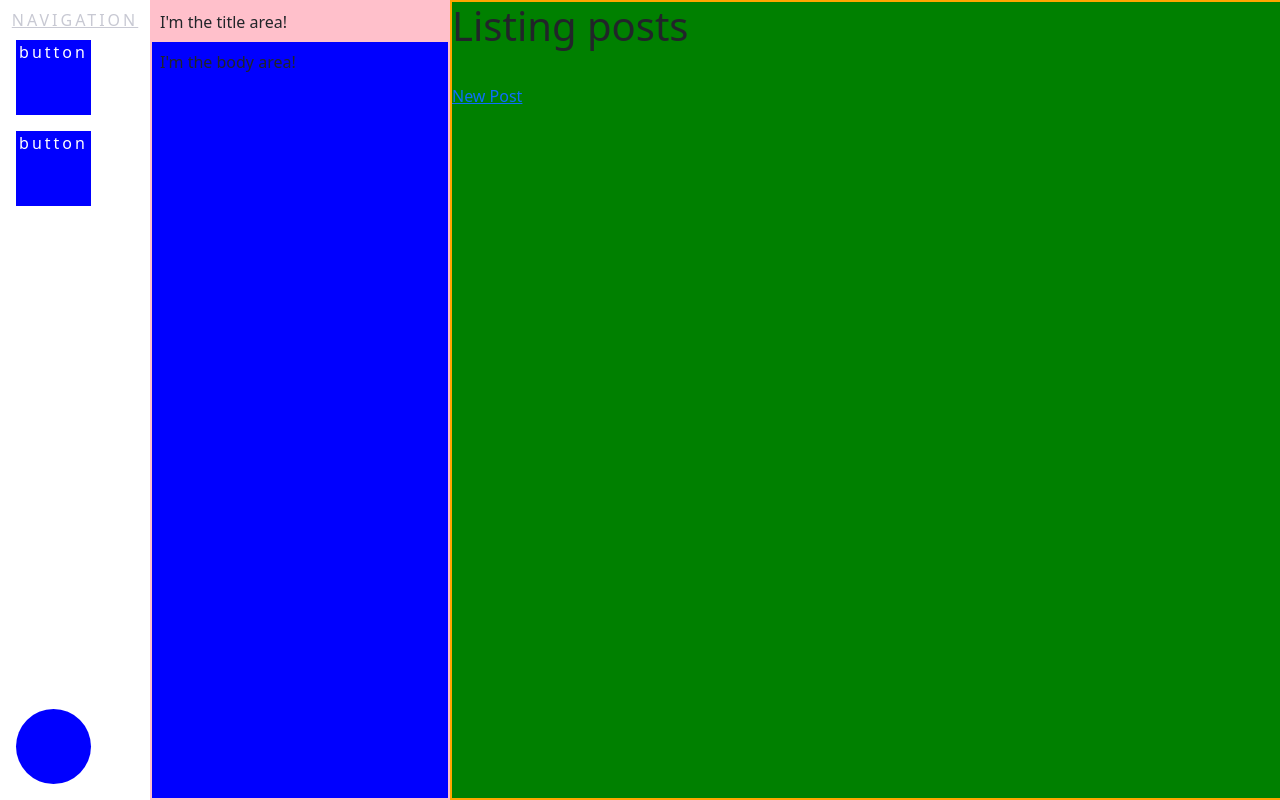
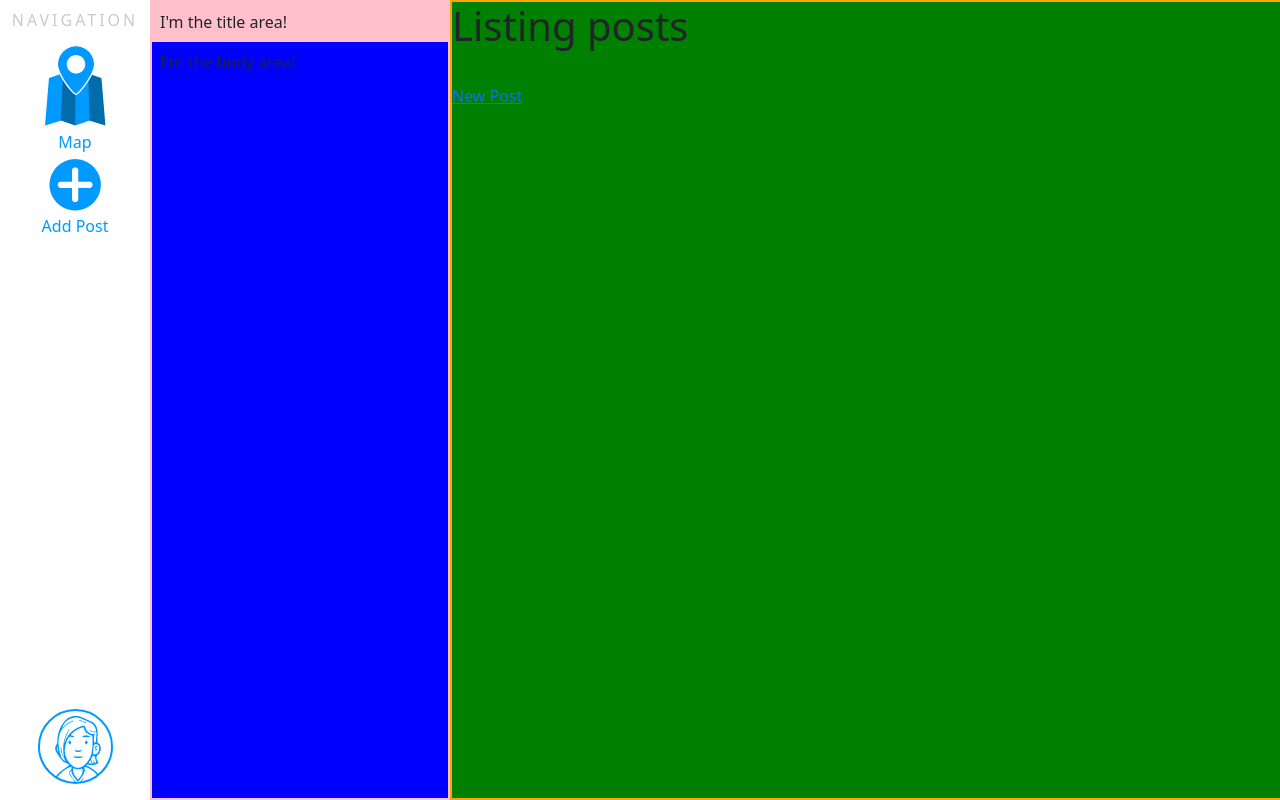
Before and after one commit to onesneakymofo/TrophyGPS, a Rails app: page /posts in a window 1280 px wide. Run offline with Rails 7, Linux system fonts and the light colour scheme; data that the repository does not hold is empty; style sheets or scripts are compiled from the project's sources; parts of the project's set-up code (start-up, migrations or seed data) failed here and were passed over; some libraries are stand-ins or nearby versions.

Commit message:
added style to nav, all images added for v1

```diff
--- a/app/assets/stylesheets/base/_styles.scss
+++ b/app/assets/stylesheets/base/_styles.scss
@@ -15,11 +15,14 @@ body {
 .nav-bar-layout {
   background: #fff;
   color: #c8c9d3;
-  letter-spacing: 3px;
   width: 150px;
   text-align: center;
   .title {
-    text-decoration: underline;
+    letter-spacing: 3px;
+  }
+  a {
+    text-decoration: none;
+    color: #0099ff;
   }
 }
 
@@ -41,17 +44,25 @@ body {
   left: 450px;
 }
 
-.button {
-  width: 75px;
-  height: 75px;
-  background: blue;
-  color: white;
+.button-nav {
+  display: block;
+  width: 90px;
+  height: 90px;
+  color: #009aff;
+  border-radius: 3px;
+  transition: 250ms all;
+  &:hover {
+    text-decoration: none;
+    color: #006daa;
+  }
 }
 
 .avatar {
   width: 75px;
   height: 75px;
   border-radius: 48px;
-  background: blue;
+  background: white;
+  border: 2px solid #009aff;
   color: white;
+  background-image: asset-url('avatar.png');
 }
--- a/app/views/shared/_nav.html.haml
+++ b/app/views/shared/_nav.html.haml
@@ -1,5 +1,11 @@
-.nav-bar-layout.p-2.layout.d-flex.flex-column
+.nav-bar-layout.p-2.layout.d-flex.flex-column.align-items-center
   .title NAVIGATION
-  .button.m-2 button
-  .button.m-2 button
+  %div
+    =link_to posts_path, class:"button-nav m-2" do
+      =image_tag "icon-map.png"
+      Map
+    %div.mt-4
+      =link_to posts_path, class:"button-nav m-2" do
+        =image_tag "icon-addpost.png"
+        Add Post
   .avatar.m-2.mt-auto
```
Also changed, not shown: app/assets/images/avatar.jpg (added), app/assets/images/avatar.png (added), app/assets/images/icon-addpost.png (added), app/assets/images/icon-map.png (added), 1 other file.
